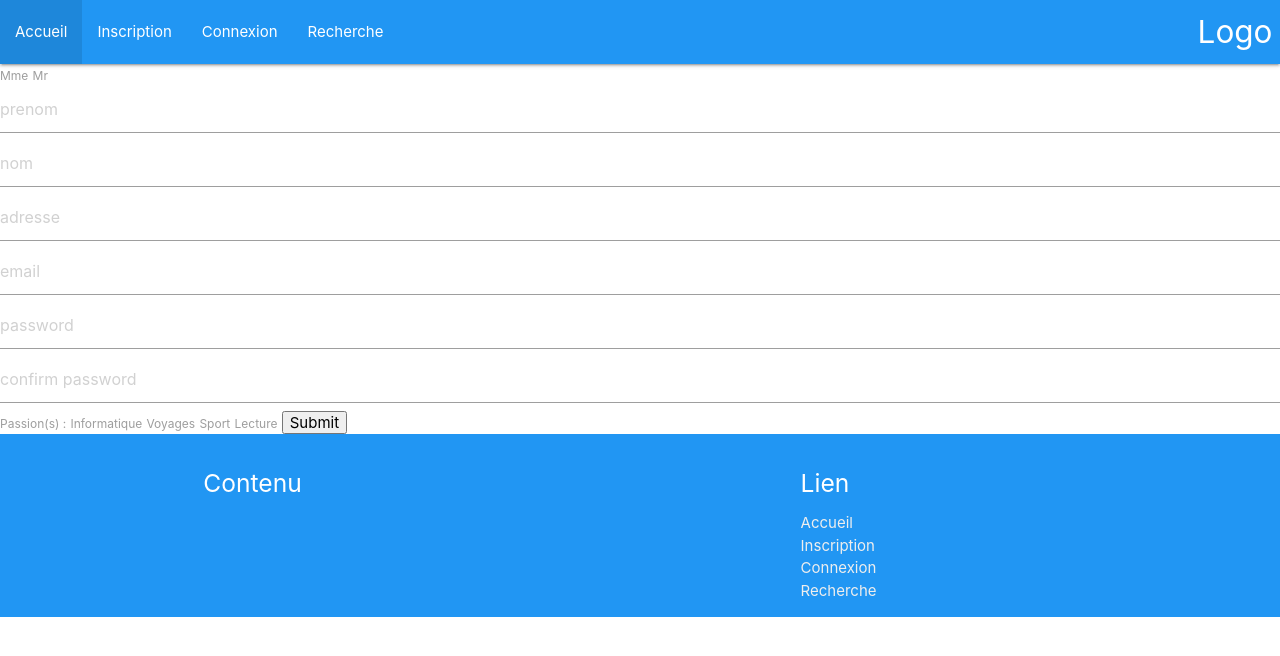
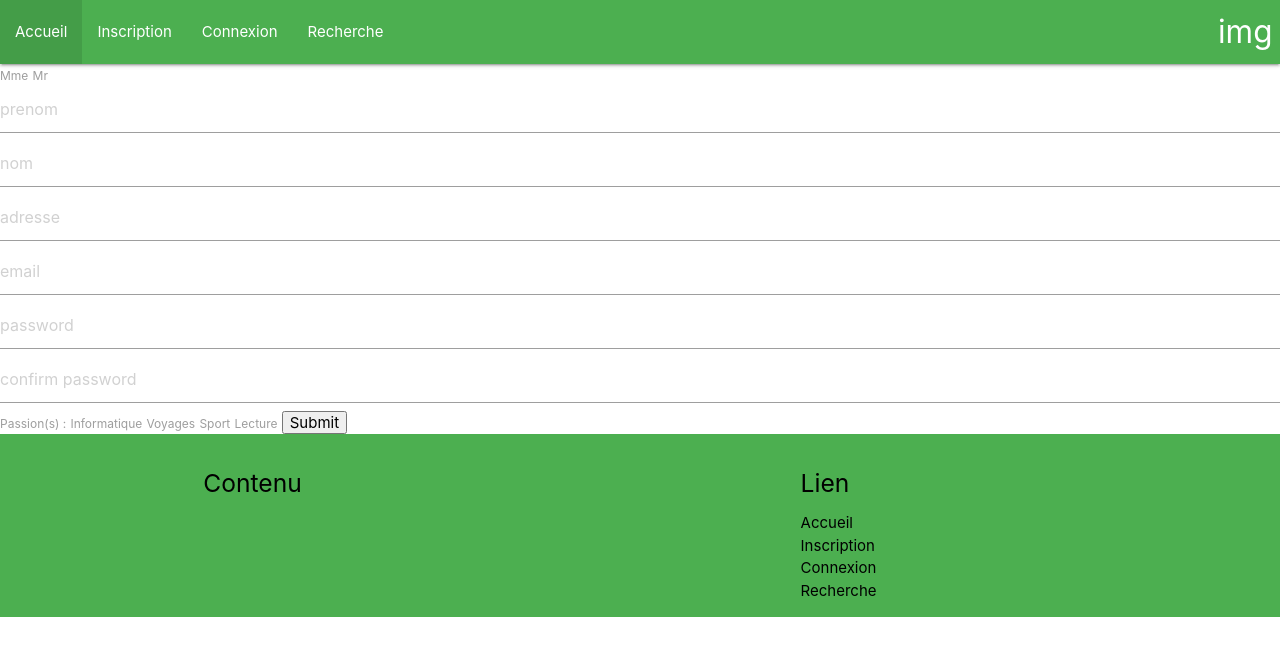
Before and after one commit to anthony-reboli/runtrack4, a PHP site: page / in a window 1280 px wide. Shown: the top 656 px of the page. Run offline with PHP 8.4, Linux system fonts and the light colour scheme.

Commit message:
job03 fini

```diff
--- a/jour02/job03/index.php
+++ b/jour02/job03/index.php
@@ -8,10 +8,10 @@
       <link rel="stylesheet" href="https://cdnjs.cloudflare.com/ajax/libs/materialize/1.0.0/css/materialize.min.css">
   </head>
 <body>
-<hearder>
-  <nav class="blue">
+<header>
+  <nav class="green">
     <div class="nav-wrapper">
-      <a href="#" class="brand-logo right">Logo</a>
+      <a href="#" class="brand-logo right">img</a>
       <ul id="nav-mobile" class="left hide-on-med-and-down">
         <li><a href="">Accueil</a></li>
         <li><a href="">Inscription</a></li>
@@ -20,7 +20,7 @@
       </ul>
     </div>
   </nav>
-</hearder>
+</header>
 </body>
 <section>
   <form action="">
@@ -46,19 +46,19 @@
     <input type="submit">
   </form>
 </section>
-  <footer class="page-footer blue">
+  <footer class="page-footer green">
           <div class="container">
             <div class="row">
               <div class="col l6 s12">
-                <h5 class="white-text">Contenu</h5>
+                <h5 class="black-text">Contenu</h5>
               </div>
               <div class="col l4 offset-l2 s12">
-                <h5 class="white-text">Lien</h5>
+                <h5 class="black-text">Lien</h5>
                 <ul>
-                  <li><a class="grey-text text-lighten-3" href="">Accueil</a></li>
-                  <li><a class="grey-text text-lighten-3" href="">Inscription</a></li>
-                  <li><a class="grey-text text-lighten-3" href="">Connexion</a></li>
-                  <li><a class="grey-text text-lighten-3" href="">Recherche</a></li>
+                  <li><a class="black-text" href="">Accueil</a></li>
+                  <li><a class="black-text" href="">Inscription</a></li>
+                  <li><a class="black-text" href="">Connexion</a></li>
+                  <li><a class="black-text" href="">Recherche</a></li>
                 </ul>
               </div>
             </div>
```
